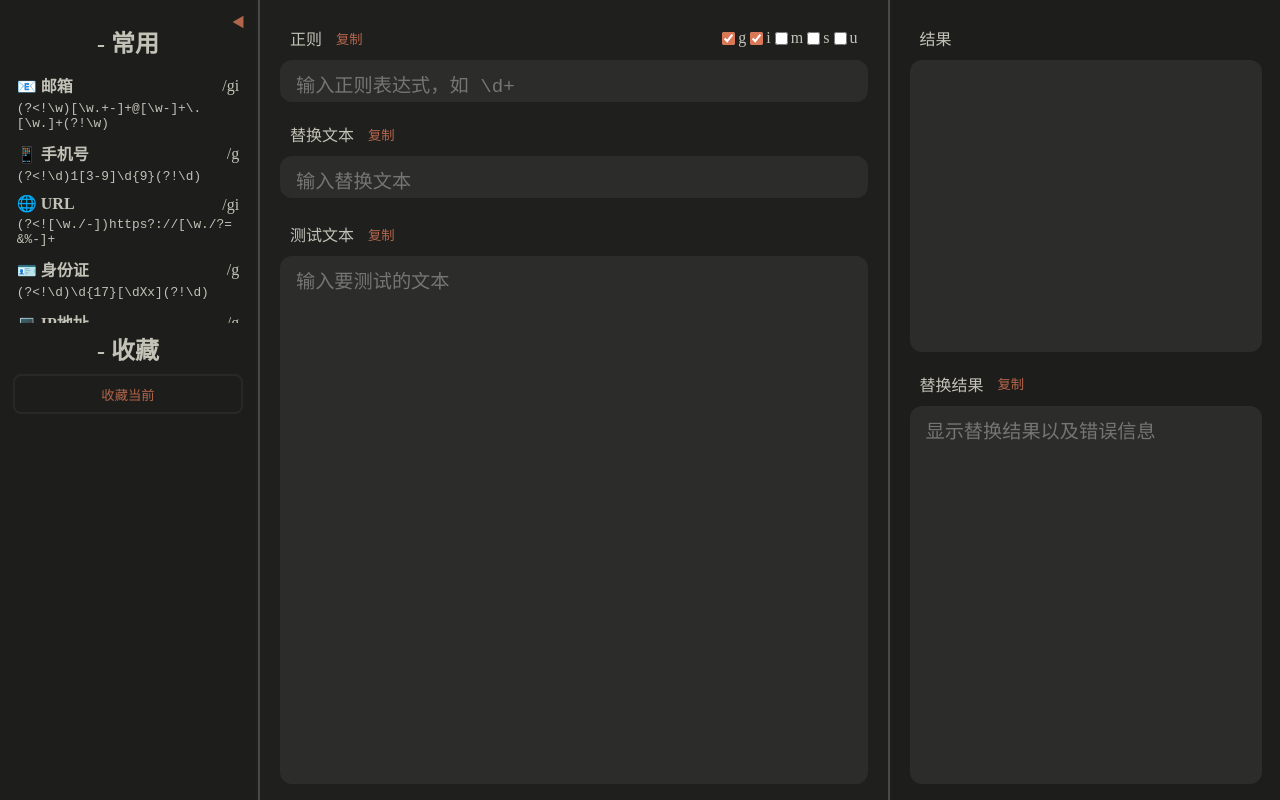
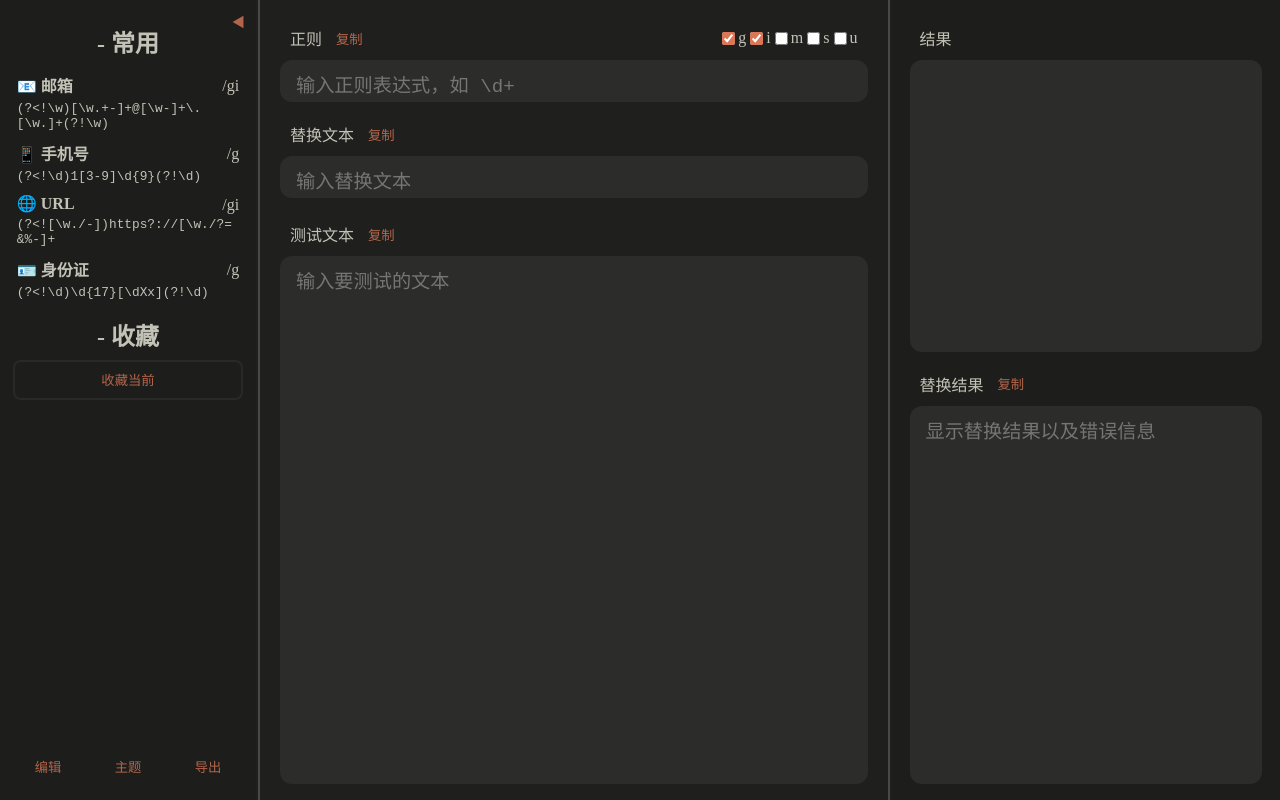
Before and after one commit to 0hyd/regex-lab, a plain HTML site: page index.html in a window 1280 px wide. Drawn offline with Linux system fonts and the light colour scheme.

Commit message:
底部工具栏

```diff
--- a/index.html
+++ b/index.html
@@ -11,6 +11,7 @@
         <link rel="stylesheet" href="./style/saved.css">
         <link rel="stylesheet" href="./style/editor.css">
         <link rel="stylesheet" href="./style/result.css">
+        <link rel="stylesheet" href="./style/footer.css">
     </head>
     <body>
         <div id="workspace">
@@ -31,6 +32,11 @@
                             </div>
                         </div>
                     </section>
+                <div id="sidebar-footer">
+                    <button id="btn-edit-saved">编辑</button>
+                    <button id="btn-theme">主题</button>
+                    <button id="btn-export">导出</button>
+                </div>
             </aside>
             <div class="line"></div>
             <main id="editor-panel">
@@ -97,6 +103,7 @@
         <script src="./script/respace.js"></script>
         <script src="./script/resizer.js"></script>
         <script src="./script/storage.js"></script>
+        <script src="./script/footer.js"></script>
         <script src="./script/main.js"></script>
     </body>
 </html>
--- /dev/null
+++ b/style/footer.css
@@ -0,0 +1,11 @@
+#sidebar-footer {
+    display: flex;
+    flex: 0 0 auto;
+    justify-content: space-around;
+    width: 100%;
+}
+
+#sidebar-footer > button {
+    display: inline-block;
+    height: 36px;
+}
```
Also changed, not shown: script/footer.js (added).
